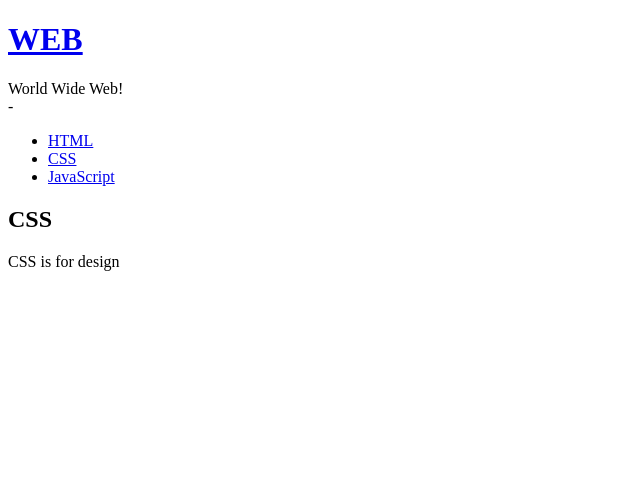
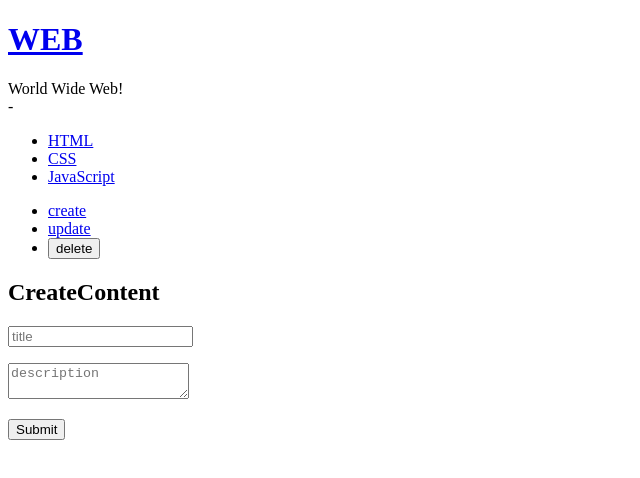
Before and after one commit to yeinhan/react, a React (Create React App) app: page / in a window 1280 px wide. Shown: the top 478 px of the page, without its empty margins (0-640 px from the left). Built offline with nearby package versions, Linux system fonts and the light colour scheme.

Commit message:
crud - create

```diff
--- a/src/App.js
+++ b/src/App.js
@@ -1,7 +1,9 @@
 import React, {Component} from 'react';
 import TOC from "./components/TOC";
-import Content from "./components/Content";
+import ReadContent from "./components/ReadContent";
+import CreateContent from "./components/CreateContent";
 import Subject from "./components/Subject";
+import Control from "./components/Control";
 import './App.css';
 
 
@@ -9,8 +11,9 @@
 class App extends Component{
   constructor(props){
     super(props);
+    this.max_content_id = 3;
     this.state={
-      mode:'read',
+      mode:'create',
       selected_content_id:2,
       subject:{title:'WEB', sub:'World Wide Web!'}, /*프로퍼티*/
       welcome:{title:'welcome', desc:'Hello, React!!'},
@@ -18,14 +21,16 @@
         {id:1, title:'HTML', desc:'HTML is HyperText...'},
         {id:2, title:'CSS', desc:'CSS is for design'},
         {id:3, title:'JavaScript', desc:'JavaScript is for interactive'}
+
       ]
     }
   }
 render() {
-  var _title, _desc=null;
+  var _title, _desc,_article=null;
   if(this.state.mode == 'welcome'){
     _title = this.state.welcome.title;
     _title = this.state.welcome.desc;
+    _article=  <ReadContent title={_title} desc={_desc}></ReadContent>
   }else if(this.state.mode == 'read'){
     var i =0;
     while(i<this.state.contents.length){
@@ -37,8 +42,25 @@
       }
       i = i+1;
     }
+    _article=  <ReadContent title={_title} desc={_desc}></ReadContent>
+  }else if(this.state.mode =='create'){
+    _article = <CreateContent onSubmit={function(_title, _desc){
+      //add content to this.state.contents
+      this.max_content_id = this.max_content_id+1;
+      // this.state.contents.push(
+      //   {id:this.max_content_id, title:_title, desc:_desc}
+      // );
+      var _contents = this.state.contents.concat(
+        {id:this.max_content_id, title:_title, desc:_desc}
+      );
+      this.setState({
+        contents:_contents
+      });
+      console.log(_title,_desc);
+    }.bind(this)}></CreateContent>
+  }
 
-  }
+
   return (
     <div className="App">
       <Subject title={this.state.subject.title}
@@ -55,7 +77,12 @@
         });
       }.bind(this)}
        data={this.state.contents}></TOC>
-      <Content title={_title} desc={_desc}></Content>
+      <Control onChangeMode={function(_mode){
+        this.setState({
+          mode:_mode
+        });
+      }.bind(this)}></Control>
+     {_article}
     </div>
   );
 }
--- /dev/null
+++ b/src/components/Control.js
@@ -0,0 +1,25 @@
+import React, {Component} from 'react';
+
+class Control extends Component{
+    render(){
+      return (
+        <ul>
+          <li><a href="/create" onClick={function(e){
+            e.preventDefault();
+            this.props.onChangeMode('create');
+          }.bind(this)}>create</a></li>
+          <li><a href="/update"  onClick={function(e){
+            e.preventDefault();
+            this.props.onChangeMode('update');
+          }.bind(this)}>update</a></li>
+          <li><input type="button" value="delete"  onClick={function(e){
+            e.preventDefault();
+            this.props.onChangeMode('delete');
+          }.bind(this)}></input></li>
+      </ul>
+
+      );
+    }
+  }
+
+  export default Control;
--- /dev/null
+++ b/src/components/CreateContent.js
@@ -0,0 +1,24 @@
+import React, {Component} from 'react';
+
+class CreateContent extends Component{
+    render(){
+      return (
+        <article>
+          <h2>CreateContent</h2>
+          <form action="/create_process" method="post" onSubmit={function(e){
+            e.preventDefault(); //페이지 안바뀌게
+            this.props.onSubmit(
+              e.target.title.value,
+              e.target.desc.value
+            );
+          }.bind(this)}>
+            <p><input type="text" name="title" placeholder="title"></input></p>
+            <p><textarea name="desc" placeholder="description"></textarea></p>
+            <p><input type="submit"></input></p>
+          </form>
+        </article>
+      );
+    }
+  }
+
+  export default CreateContent;
--- a/src/components/Content.js
+++ b/src/components/ReadContent.js
@@ -1,6 +1,6 @@
 import React, {Component} from 'react';
 
-class Content extends Component{
+class ReadContent extends Component{
     render(){
       return (
         <article>
@@ -11,4 +11,4 @@
     }
   }
 
-  export default Content;
+  export default ReadContent;
```
